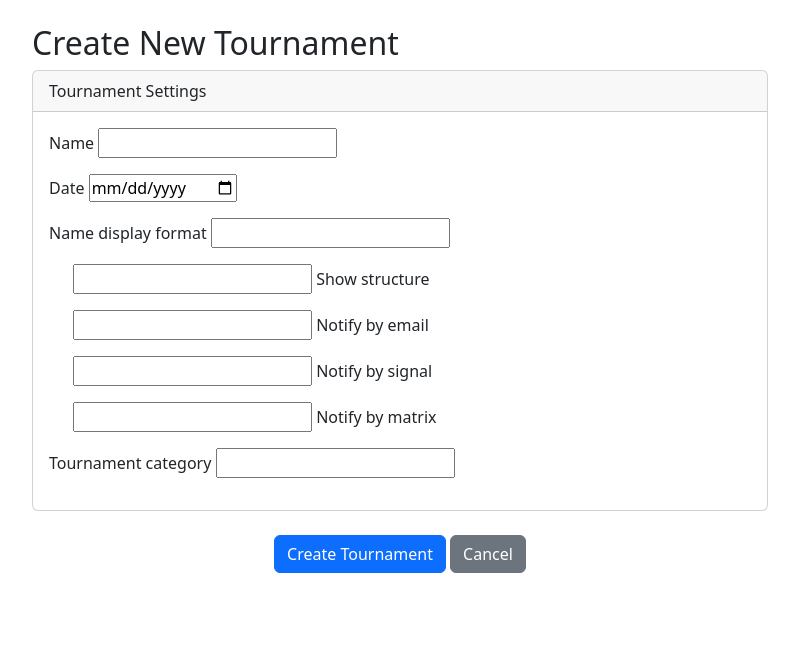
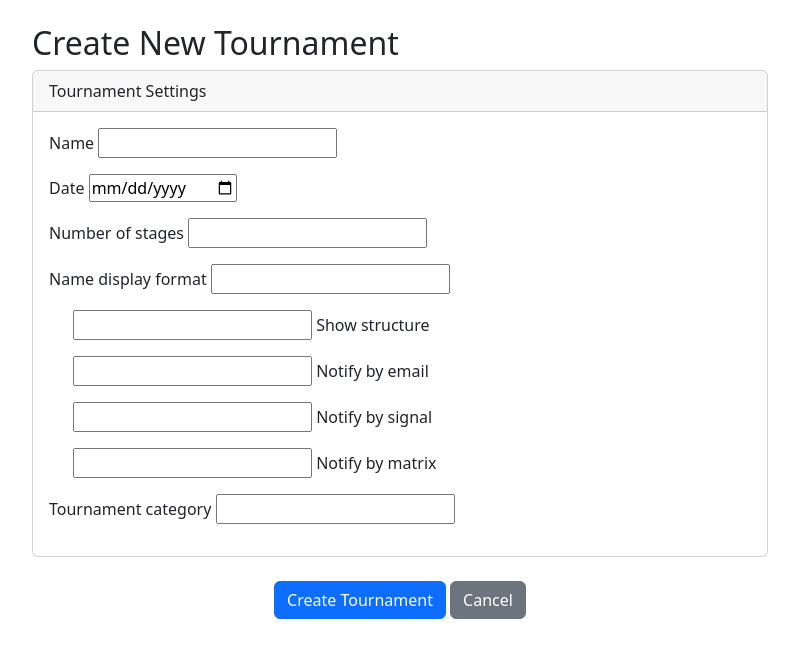
Before and after one commit to wilenius/ddc, a Django app: template tournament_creator/templates/tournament_creator/tournament_create.html in a window 1280 px wide. Shown: the part 56-714 px from the top of the page, without its empty margins (240-1039 px from the left). Run offline with Django 5.2, Linux system fonts and the light colour scheme; the template is opened without the code that fills it: most values are stand-ins (such as "Sample title", 1, 10 or a date in 2020); form fields are guessed from the names that the template uses.

Commit message:
Add number_of_stages field to tournament creation form
Display the number_of_stages field in the tournament creation UI so users
can select how many stages they want for their tournament. The field is
preserved when switching between tournament types.

Changes:
- Add number_of_stages field to tournament creation template
- Update JavaScript to preserve number_of_stages when switching tournament types
- Update get_initial() to preserve number_of_stages from GET parameters

Users can now create multi-stage tournaments by setting this field to 2 or more.

🤖 Generated with [Claude Code](https://claude.com/claude-code)

Co-Authored-By: Claude <noreply@anthropic.com>

```diff
--- a/tournament_creator/templates/tournament_creator/tournament_create.html
+++ b/tournament_creator/templates/tournament_creator/tournament_create.html
@@ -32,6 +32,13 @@
                         {{ form.date }}
                         {% if form.date.errors %}<div class="invalid-feedback d-block">{{ form.date.errors|join:", " }}</div>{% endif %}
                         {% if form.date.help_text %}<small class="form-text text-muted">{{ form.date.help_text }}</small>{% endif %}
+                    </div>
+
+                    <div class="mb-3">
+                        {{ form.number_of_stages.label_tag }}
+                        {{ form.number_of_stages }}
+                        {% if form.number_of_stages.errors %}<div class="invalid-feedback d-block">{{ form.number_of_stages.errors|join:", " }}</div>{% endif %}
+                        {% if form.number_of_stages.help_text %}<small class="form-text text-muted">{{ form.number_of_stages.help_text }}</small>{% endif %}
                     </div>
 
                     <div class="mb-3">
@@ -99,6 +106,7 @@ document.addEventListener('DOMContentLoaded', function() {
             // Collect form values
             var name = document.querySelector('input[name="name"]').value;
             var date = document.querySelector('input[name="date"]').value;
+            var numberOfStages = document.querySelector('input[name="number_of_stages"]').value;
             var nameDisplayFormat = document.querySelector('select[name="name_display_format"]').value;
             var notifyByEmail = document.querySelector('input[name="notify_by_email"]').checked;
             var notifyBySignal = document.querySelector('input[name="notify_by_signal"]').checked;
@@ -107,6 +115,7 @@ document.addEventListener('DOMContentLoaded', function() {
             var url = "{% url 'tournament_create' %}?tournament_category=" + this.value +
                       "&name=" + encodeURIComponent(name) +
                       "&date=" + encodeURIComponent(date) +
+                      "&number_of_stages=" + encodeURIComponent(numberOfStages) +
                       "&name_display_format=" + encodeURIComponent(nameDisplayFormat) +
                       "&notify_by_email=" + notifyByEmail +
                       "&notify_by_signal=" + notifyBySignal +
--- a/tournament_creator/views/tournament_views.py
+++ b/tournament_creator/views/tournament_views.py
@@ -34,6 +34,9 @@ class TournamentCreateView(PlayerOrAdminRequiredMixin, CreateView):
             initial['name'] = self.request.GET.get('name')
         if 'date' in self.request.GET:
             initial['date'] = self.request.GET.get('date')
+        # Preserve number of stages
+        if 'number_of_stages' in self.request.GET:
+            initial['number_of_stages'] = self.request.GET.get('number_of_stages')
         # Preserve tournament category
         if 'tournament_category' in self.request.GET:
             initial['tournament_category'] = self.request.GET.get('tournament_category')
```
